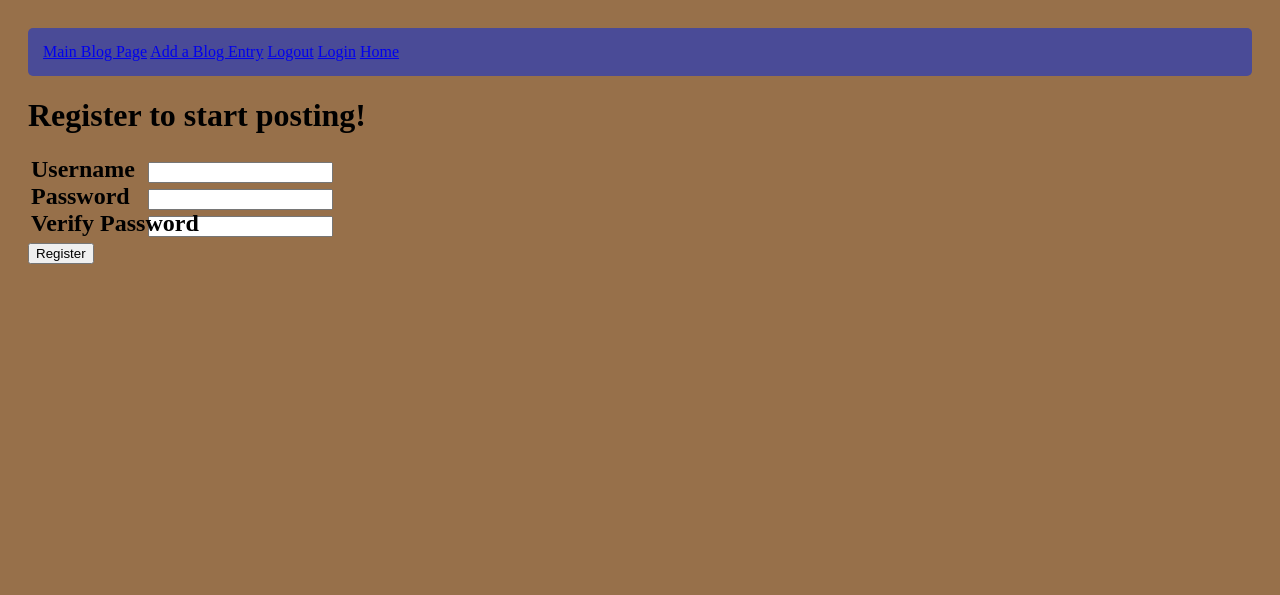
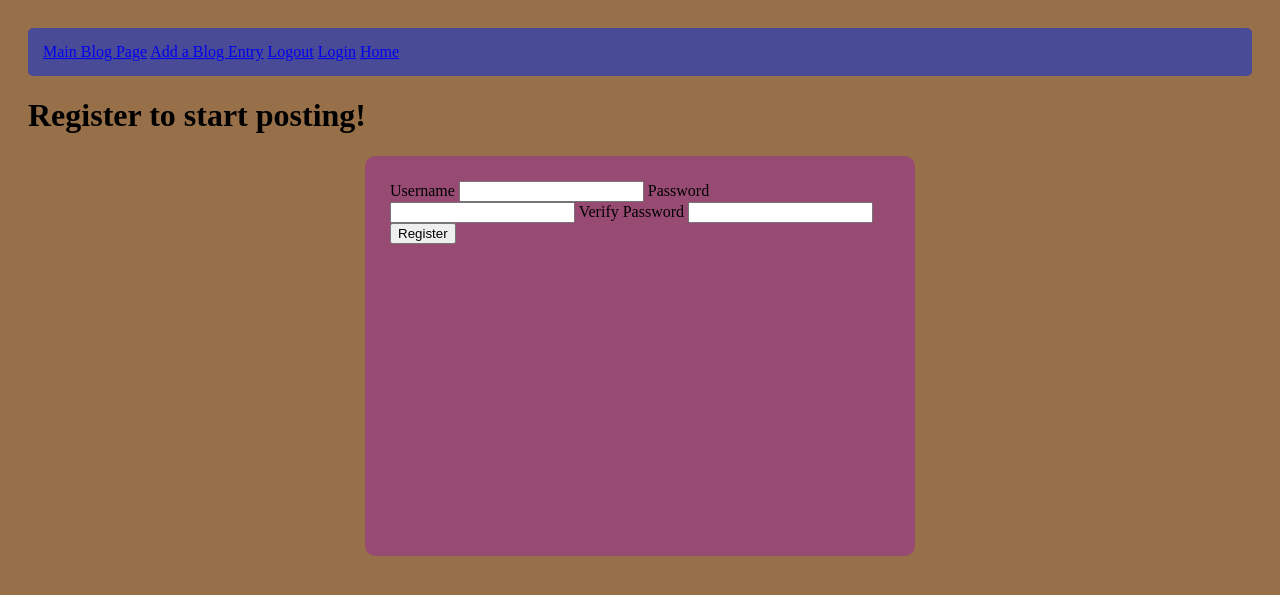
Before and after one commit to cecoppinger/blogz, a Flask app: page /register in a window 1280 px wide. Shown: the top 595 px of the page. Run offline with Flask 2, Linux system fonts and the light colour scheme.

Commit message:
more stuff

```diff
--- a/static/css/style.css
+++ b/static/css/style.css
@@ -6,25 +6,6 @@ body {
 .header {
   padding: 35px;
   text-align: center;
-}
-
-div.form {
-  font-size: 1.5em;
-}
-
-div.form label {
-  display: block;
-  position: relative;
-}
-
-div.form label span {
-  font-weight: bold;
-  position: absolute;
-  left: 3px;
-}
-
-div.form label input {
-  margin-left: 120px;
 }
 
 .error {
@@ -42,6 +23,7 @@ p {
   border-radius: 10px;
   width: 500px;
   height: 350px;
+  margin: auto;
 }
 
 .nav {
--- a/templates/register.html
+++ b/templates/register.html
@@ -3,18 +3,15 @@
 {% block content %}
 <h1>Register to start posting!</h1>
 
-<div class="form">
-<form method='POST'>
-  <label><span>Username</span>
-    <input type="username" name="username" value="{{username}}" />
-  </label>
-  <label><span>Password</span>
-    <input type="password" name="password"/>
-  </label>
-  <label><span>Verify Password</span>
-    <input type="password" name="verify-pw" />
-  </label>
-  <input type="submit" value="Register"/>
-</form>
+<div class="container">
+  <form method='POST'>
+    <label for="name"><span>Username</span></label>
+      <input type="text" id="name" name="username" value="{{username}}" />
+    <label for="pw"><span>Password</span></label>
+      <input type="password" id="pw" name="password"/>
+    <label for="verify"><span>Verify Password</span></label>
+      <input type="password" id="verify" name="verify-pw" />
+    <input type="submit" value="Register"/>
+  </form>
 </div>
 {% endblock %}
```
